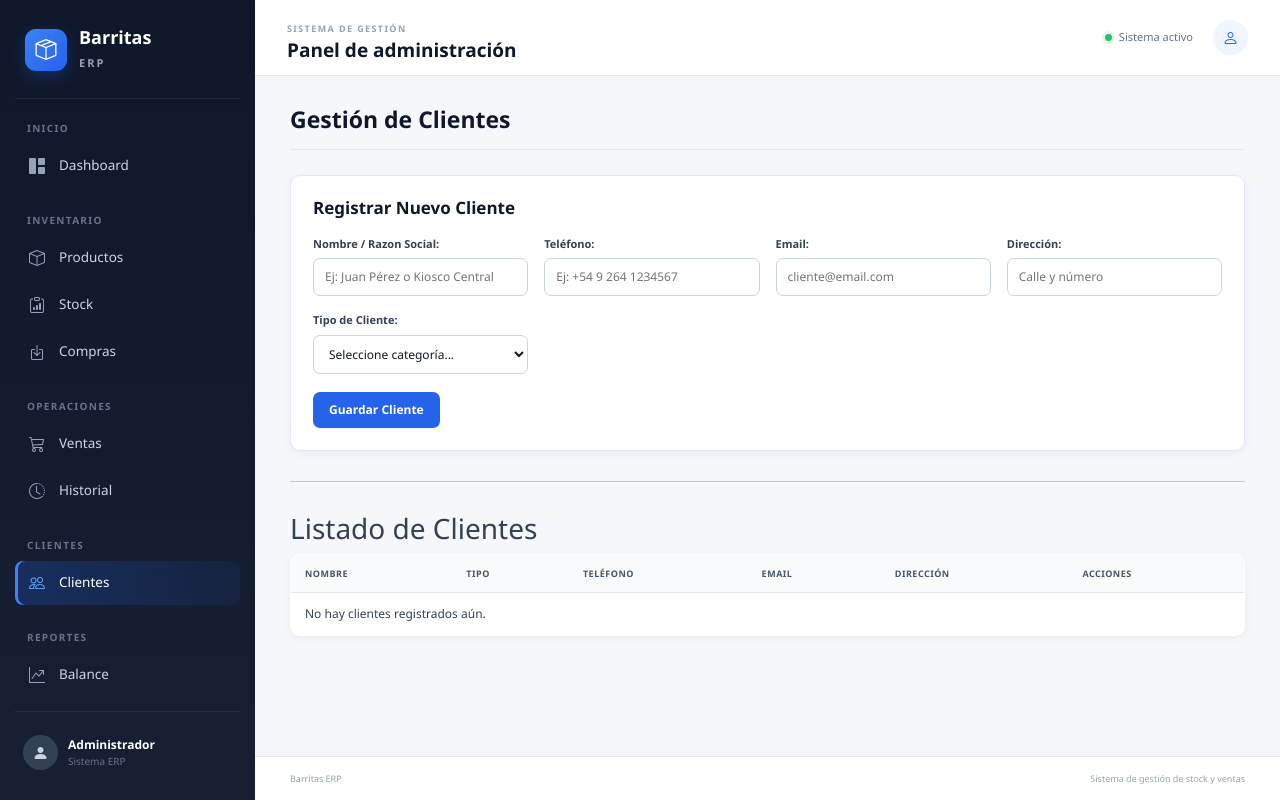
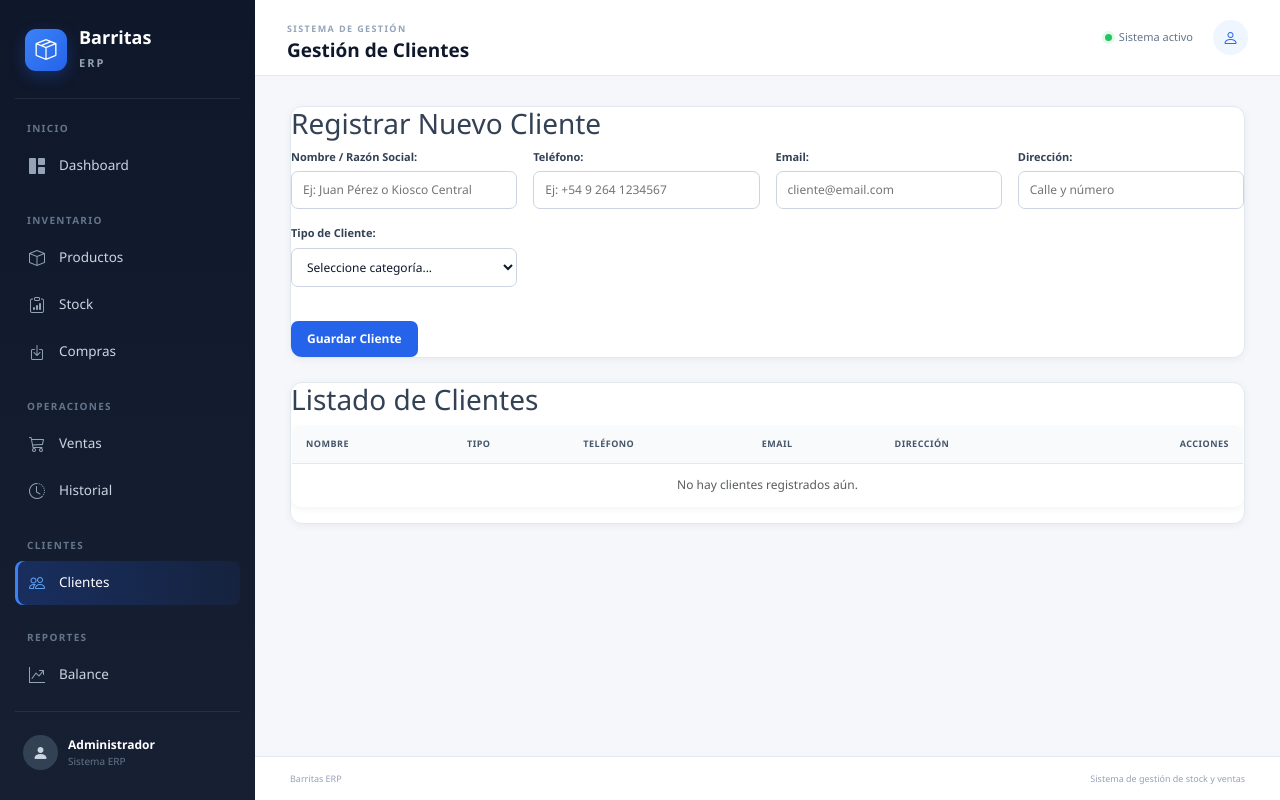
Before and after one commit to FrancoLince/barritas-stock, a Flask app: page /clientes in a window 1280 px wide. Run offline with Flask 3, Linux system fonts and the light colour scheme; a user stored in the database is signed in; data comes from the database, SQL or seed files in the repository; data that the repository does not hold is empty.

Commit message:
Update clientes.html

```diff
--- a/templates/clientes.html
+++ b/templates/clientes.html
@@ -1,37 +1,39 @@
 {% extends 'base.html' %}
 
+{% block title %}Clientes | Barritas ERP{% endblock %}
+{% block page_title %}Gestión de Clientes{% endblock %}
+
 {% block content %}
-<header>
-    <h1>Gestión de Clientes</h1>
-</header>
+<div class="erp-card mb-4">
+    <div class="card-header-custom">
+        <h3>Registrar Nuevo Cliente</h3>
+    </div>
 
-<div class="card-form">
-    <h3>Registrar Nuevo Cliente</h3>
     <form action="{{ url_for('clientes') }}" method="POST">
         <div class="form-grid">
             <div class="form-group">
-                <label>Nombre / Razon Social:</label>
-                <input type="text" name="nombre" placeholder="Ej: Juan Pérez o Kiosco Central" required>
+                <label for="nombre">Nombre / Razón Social:</label>
+                <input type="text" id="nombre" name="nombre" placeholder="Ej: Juan Pérez o Kiosco Central" required>
             </div>
 
             <div class="form-group">
-                <label>Teléfono:</label>
-                <input type="text" name="telefono" placeholder="Ej: +54 9 264 1234567">
+                <label for="telefono">Teléfono:</label>
+                <input type="text" id="telefono" name="telefono" placeholder="Ej: +54 9 264 1234567">
             </div>
 
             <div class="form-group">
-                <label>Email:</label>
-                <input type="email" name="email" placeholder="cliente@email.com">
+                <label for="email">Email:</label>
+                <input type="email" id="email" name="email" placeholder="cliente@email.com">
             </div>
 
             <div class="form-group">
-                <label>Dirección:</label>
-                <input type="text" name="direccion" placeholder="Calle y número">
+                <label for="direccion">Dirección:</label>
+                <input type="text" id="direccion" name="direccion" placeholder="Calle y número">
             </div>
 
             <div class="form-group">
-                <label>Tipo de Cliente:</label>
-                <select name="tipo_cliente_id" required>
+                <label for="tipo_cliente_id">Tipo de Cliente:</label>
+                <select id="tipo_cliente_id" name="tipo_cliente_id" required>
                     <option value="">Seleccione categoría...</option>
                     {% for tipo in tipos_cliente %}
                         <option value="{{ tipo.id }}">{{ tipo.nombre }}</option>
@@ -40,14 +42,17 @@
             </div>
         </div>
 
-        <button type="submit" class="btn">Guardar Cliente</button>
+        <button type="submit" class="btn btn-primary mt-3">Guardar Cliente</button>
     </form>
 </div>
 
-<hr style="margin: 30px 0;">
+<div class="erp-card">
+    <div class="card-header-custom">
+        <h3>Listado de Clientes</h3>
+    </div>
 
-<h3>Listado de Clientes</h3>
-<table class="table">
+    <div class="table-responsive">
+        <table class="table align-middle">
             <thead>
                 <tr>
                     <th>Nombre</th>
@@ -55,28 +60,30 @@
                     <th>Teléfono</th>
                     <th>Email</th>
                     <th>Dirección</th>
-            <th>Acciones</th>
+                    <th class="text-end">Acciones</th>
                 </tr>
             </thead>
             <tbody>
                 {% for c in clientes %}
                 <tr>
                     <td><strong>{{ c.nombre }}</strong></td>
-            <td><span class="badge info" style="color: #0f172a !important; font-weight: 600;">{{ c.tipo_rel.nombre }}</span></td>
+                    <td><span class="badge bg-light text-dark fw-bold">{{ c.tipo_rel.nombre }}</span></td>
                     <td>{{ c.telefono or '-' }}</td>
                     <td>{{ c.email or '-' }}</td>
                     <td>{{ c.direccion or '-' }}</td>
-            <td>
-                <form action="{{ url_for('eliminar_cliente', cliente_id=c.id) }}" method="POST" style="display:inline;" onsubmit="return confirm('¿Seguro que deseas eliminar este cliente?');">
-                    <button type="submit" class="btn" style="background-color: #dc2626; padding: 4px 8px; font-size: 0.8rem;">🗑️ Eliminar</button>
+                    <td class="text-end">
+                        <form action="{{ url_for('eliminar_cliente', cliente_id=c.id) }}" method="POST" class="d-inline" data-confirm="¿Seguro que deseas eliminar este cliente?">
+                            <button type="submit" class="btn btn-sm btn-outline-danger">🗑️ Eliminar</button>
                         </form>
                     </td>
                 </tr>
                 {% else %}
                 <tr>
-            <td colspan="6">No hay clientes registrados aún.</td>
+                    <td colspan="6" class="text-center text-muted">No hay clientes registrados aún.</td>
                 </tr>
                 {% endfor %}
             </tbody>
         </table>
+    </div>
+</div>
 {% endblock %}
```
Lines whose indentation alone changed are shown as unchanged.
